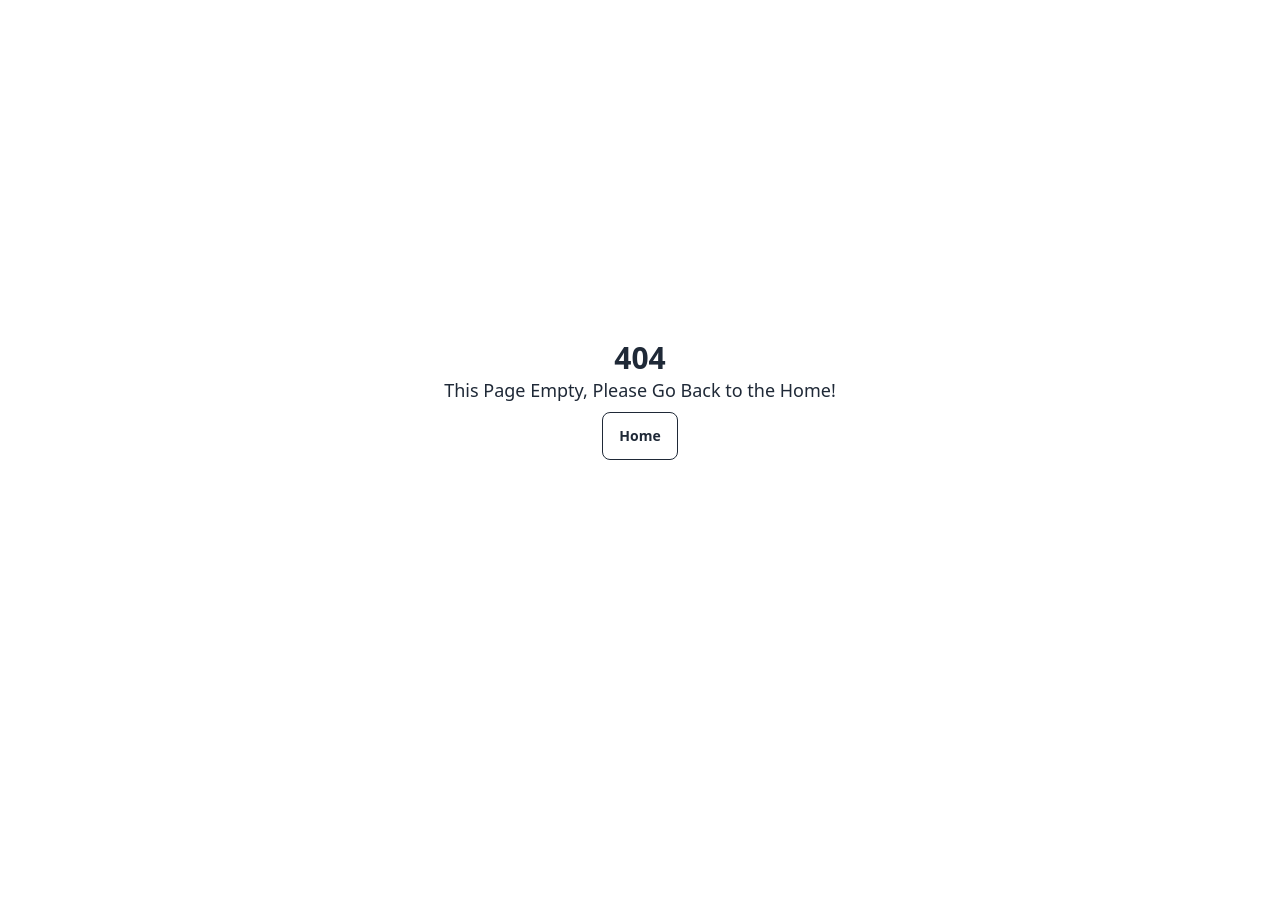
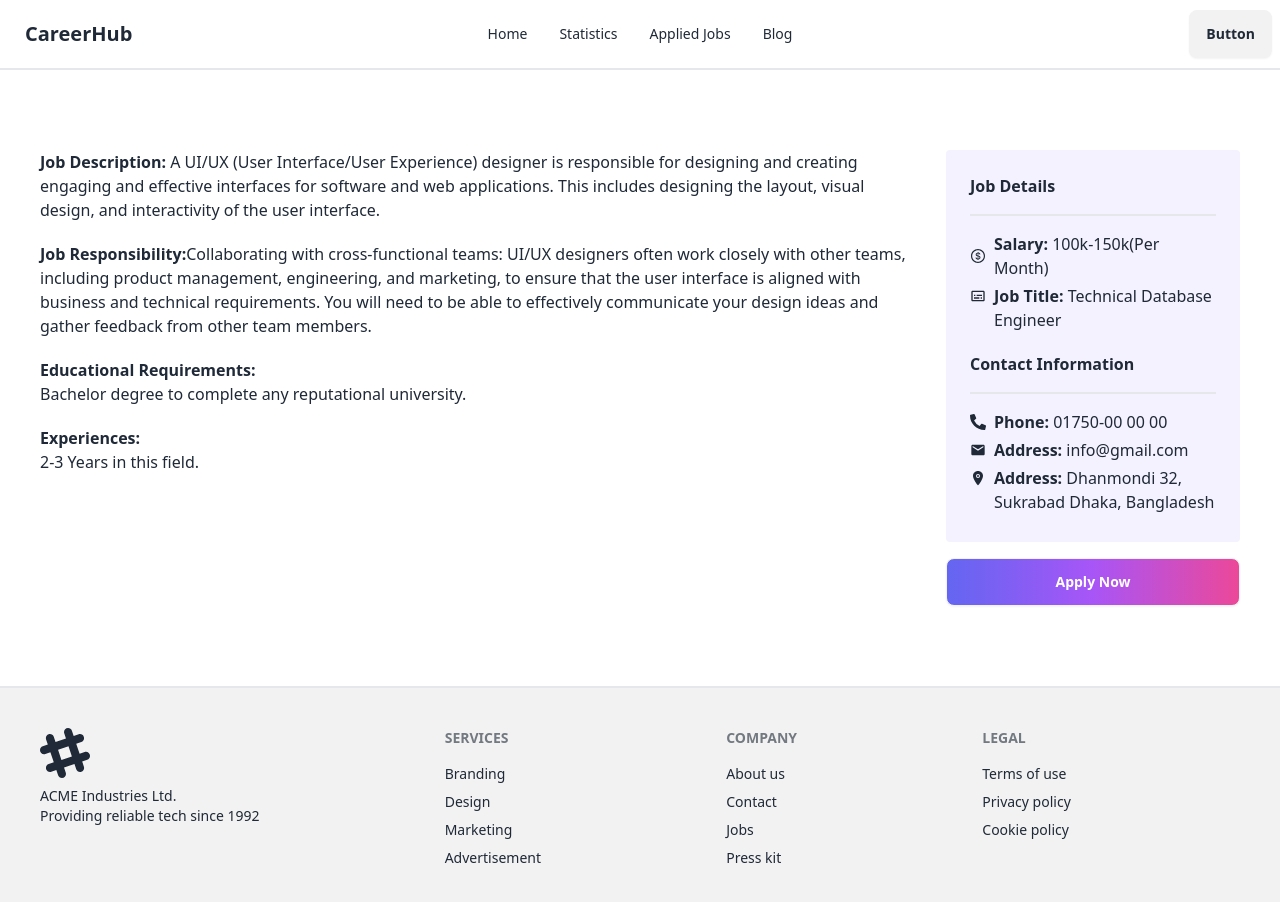
Before and after one commit to developerujjal/career-hub, a React (Vite) app: page /job/1 in a window 1280 px wide. Before the commit this address had no page. Shown: the top 902 px of the page. Before the commit the page ends 800 px from the top, so only its background shows below. Built offline with nearby package versions, Linux system fonts and the light colour scheme.

Commit message:
jobs details added

```diff
--- a/package.json
+++ b/package.json
@@ -14,6 +14,7 @@
     "match-sorter": "^7.0.0",
     "react": "^18.3.1",
     "react-dom": "^18.3.1",
+    "react-icons": "^5.3.0",
     "react-router-dom": "^6.27.0",
     "sort-by": "^0.0.2"
   },
--- a/public/jobs.json
+++ b/public/jobs.json
@@ -74,6 +74,44 @@
           "email": "info@gmail.com",
           "address": "Dhanmondi 32, Sukrabad Dhaka, Bangladesh"
         }
+      },
+      {
+        "id": 2,
+        "logo": "https://i.ibb.co.com/wRxMXQR/Vector.png",
+        "job_title": "Senior Product Designer",
+        "company_name": "Netflix",
+        "remote_or_onsite": "Onsite",
+        "location": "Dhaka, Bangladesh",
+        "job_type": "Full Time",
+        "salary": "100k-150k",
+        "job_description": "A UI/UX (User Interface/User Experience) designer is responsible for designing and creating engaging and effective interfaces for software and web applications. This includes designing the layout, visual design, and interactivity of the user interface.",
+        "job_responsibility": "Collaborating with cross-functional teams: UI/UX designers often work closely with other teams, including product management, engineering, and marketing, to ensure that the user interface is aligned with business and technical requirements. You will need to be able to effectively communicate your design ideas and gather feedback from other team members.",
+        "educational_requirements": "Bachelor degree to complete any reputational university.",
+        "experiences": "2-3 Years in this field.",
+        "contact_information": {
+          "phone": "01750-00 00 00",
+          "email": "info@gmail.com",
+          "address": "Dhanmondi 32, Sukrabad Dhaka, Bangladesh"
+        }
+      },
+      {
+        "id": 3,
+        "logo": "https://i.ibb.co.com/0tg4LGP/TESLA.png",
+        "job_title": "Software Engineer",
+        "company_name": "Tesla",
+        "remote_or_onsite": "Onsite",
+        "location": "Dhaka, Bangladesh",
+        "job_type": "Full Time",
+        "salary": "100k-150k",
+        "job_description": " A UI/UX (User Interface/User Experience) designer is responsible for designing and creating engaging and effective interfaces for software and web applications. This includes designing the layout, visual design, and interactivity of the user interface.",
+        "job_responsibility": "Collaborating with cross-functional teams: UI/UX designers often work closely with other teams, including product management, engineering, and marketing, to ensure that the user interface is aligned with business and technical requirements. You will need to be able to effectively communicate your design ideas and gather feedback from other team members.",
+        "educational_requirements": "Bachelor degree to complete any reputational university.",
+        "experiences": "2-3 Years in this field.",
+        "contact_information": {
+          "phone": "01750-00 00 00",
+          "email": "info@gmail.com",
+          "address": "Dhanmondi 32, Sukrabad Dhaka, Bangladesh"
+        }
       }
 
   ]
--- a/src/components/FeatureJobCard/FeatureJobCard.jsx
+++ b/src/components/FeatureJobCard/FeatureJobCard.jsx
@@ -1,6 +1,11 @@
+import { IoLocationOutline } from "react-icons/io5";
+import { HiMiniCurrencyDollar } from "react-icons/hi2";
+import { Link } from "react-router-dom";
+
 
 const FeatureJobCard = ({ featuredJob }) => {
     const {
+        id,
         logo,
         job_title,
         company_name,
@@ -26,17 +31,17 @@ const FeatureJobCard = ({ featuredJob }) => {
                     <button className="btn btn-outline btn-primary">{job_type}</button>
                 </div>
                 <div className="flex gap-5 mb-5">
-                    <div>
-                        <span></span>
+                    <div className="flex gap-1 items-center">
+                        <span><IoLocationOutline></IoLocationOutline></span>
                         <p><span>{location}</span></p>
                     </div>
-                    <div>
-                        <span></span>
+                    <div className="flex gap-1 items-center">
+                        <span><HiMiniCurrencyDollar></HiMiniCurrencyDollar></span>
                         <p><span>{salary}</span></p>
                     </div>
                 </div>
                 <div className="card-actions">
-                    <button className="btn btn-primary">View Details</button>
+                    <Link to={`/job/${id}`}><button className="btn btn-primary">View Details</button></Link>
                 </div>
             </div>
         </div>
--- a/src/components/FeaturedJobs/FeaturedJobs.jsx
+++ b/src/components/FeaturedJobs/FeaturedJobs.jsx
@@ -4,12 +4,13 @@ import FeatureJobCard from "../FeatureJobCard/FeatureJobCard";
 
 const FeaturedJobs = () => {
     const [featuredJobs, setFeatureJobs] = useState([])
+    const [dataLoads, setDataLoads]=useState(4)
 
-    useEffect(()=>{
+    useEffect(() => {
         fetch('jobs.json')
-        .then(res => res.json())
-        .then(data => setFeatureJobs(data))
-    },[])
+            .then(res => res.json())
+            .then(data => setFeatureJobs(data))
+    }, [])
 
 
     const title = "Featured Jobs";
@@ -18,11 +19,14 @@ const FeaturedJobs = () => {
 
     return (
         <div>
-            <TextBox title={title} paragraph={paragraphText}/>
+            <TextBox title={title} paragraph={paragraphText} />
             <div className="flex flex-wrap gap-10 justify-center px-36 ">
                 {
-                    featuredJobs.map(featuredJob=> <FeatureJobCard featuredJob={featuredJob} key={featuredJob.id}></FeatureJobCard>)
+                    featuredJobs.slice(0, dataLoads).map(featuredJob => <FeatureJobCard featuredJob={featuredJob} key={featuredJob.id}></FeatureJobCard>)
                 }
+            </div>
+            <div className={`text-center mt-10 ${dataLoads === featuredJobs.length && 'hidden' }`}>
+                <button onClick={()=> setDataLoads(featuredJobs.length)} className="btn btn-accent">Show All</button>
             </div>
         </div>
     );
--- a/src/components/Header/Header.jsx
+++ b/src/components/Header/Header.jsx
@@ -11,7 +11,7 @@ const Header = () => {
 
     </>
     return (
-        <nav className="navbar bg-base-100">
+        <nav className="navbar bg-base-100 border-b-2">
             <div className="navbar-start">
                 <div className="dropdown">
                     <div tabIndex={0} role="button" className="btn btn-ghost lg:hidden">
@@ -36,7 +36,7 @@ const Header = () => {
 
                     </ul>
                 </div>
-                <a className="btn btn-ghost text-xl">daisyUI</a>
+                <a className="btn btn-ghost text-xl">CareerHub</a>
             </div>
             <div className="navbar-center hidden lg:flex">
                 <ul className="menu menu-horizontal px-1">
--- /dev/null
+++ b/src/components/JobDetails/JobDetails.jsx
@@ -0,0 +1,90 @@
+import { useLoaderData, useParams } from "react-router-dom";
+import { AiOutlineDollarCircle } from "react-icons/ai";
+import { MdOutlineSubtitles } from "react-icons/md";
+import { FaPhoneAlt } from "react-icons/fa";
+import { MdEmail } from "react-icons/md";
+import { IoLocation } from "react-icons/io5";
+
+
+
+
+
+
+const JobDetails = () => {
+    const dataDetails = useLoaderData();
+    const { id } = useParams();
+
+    const idNumber = parseFloat(id);
+    let getMatch = dataDetails.find((dataDetail) => dataDetail.id === idNumber)
+    console.log(getMatch)
+
+    const { job_description,
+        job_responsibility,
+        educational_requirements,
+        experiences,
+        salary,
+        job_title,
+        contact_information } = getMatch;
+
+
+    return (
+        <section>
+            <div className="max-w-screen-xl px-10 mx-auto py-20">
+                <div className="flex gap-6">
+                    <div className="w-3/4">
+                        <div>
+                            <p><span className="font-bold">Job Description:</span>{job_description}</p>
+
+                            <p className="mt-5"><span className="font-bold">Job Responsibility:</span>{job_responsibility}</p>
+
+                            <h2 className="font-bold mt-5">Educational Requirements:</h2>
+                            <p>{educational_requirements}</p>
+
+                            <h2 className="font-bold mt-5">Experiences:</h2>
+                            <p>{experiences}</p>
+                        </div>
+                    </div>
+                    <div className="w-1/4">
+                        <div className="bg-[#F4F2FE] py-6 px-6 rounded">
+                            <div>
+                                <h2 className="font-bold pb-4 border-b-2">Job Details</h2>
+                                <div className="flex items-center gap-2 pt-4 mb-1">
+                                    <span><AiOutlineDollarCircle /></span>
+                                    <p> <span className="font-bold">Salary: </span>{salary}(Per Month)</p>
+                                </div>
+                                <div className="flex items-start justify-start gap-2 pb-5">
+                                    <span className="pt-1"><MdOutlineSubtitles /></span>
+                                    <p><span className="font-bold">Job Title:</span> {job_title}</p>
+                                </div>
+                            </div>
+
+                            <div>
+                                <h2 className="font-bold pb-4 border-b-2">Contact Information</h2>
+                                <div className="flex items-center gap-2 pt-4 mb-1">
+                                    <span><FaPhoneAlt /></span>
+                                    <p><span className="font-bold">Phone: </span>{contact_information.phone}</p>
+                                </div>
+
+                            </div>
+                            <div className="flex items-center gap-2 mb-1">
+                                <span><MdEmail /></span>
+                                <p><span className="font-bold">Address: </span>{contact_information.email}</p>
+                            </div>
+                            <div className="flex items-start justify-start gap-2 mb-1">
+                                <span className="pt-1"><IoLocation /></span>
+                                <p><span className="font-bold">Address: </span>{contact_information.address}</p>
+                            </div>
+                        </div>
+                        <div className="mt-4">
+                            <button className="btn w-full bg-gradient-to-r from-indigo-500 via-purple-500 to-pink-500 text-white">Apply Now</button>
+                        </div>
+                    </div>
+                </div>
+            </div>
+        </section>
+    );
+};
+
+export default JobDetails;
+
+// #F4F2FE
--- a/src/main.jsx
+++ b/src/main.jsx
@@ -11,6 +11,7 @@ import Home from './components/Home/Home';
 import Statistics from './components/Statistics/Statistics';
 import AppliedJobs from './components/AppliedJobs/AppliedJobs';
 import Blog from './components/Blog/Blog';
+import JobDetails from './components/JobDetails/JobDetails';
 
 const router = createBrowserRouter([
   {
@@ -33,6 +34,11 @@ const router = createBrowserRouter([
       {
         path: '/blog',
         element: <Blog />
+      },
+      {
+        path: '/job/:id',
+        element: <JobDetails />,
+        loader: ()=> fetch('../jobs.json')
       }
 
     ]
```
Also changed, not shown: 1 other file (tests, documents, lock files or other folders).
